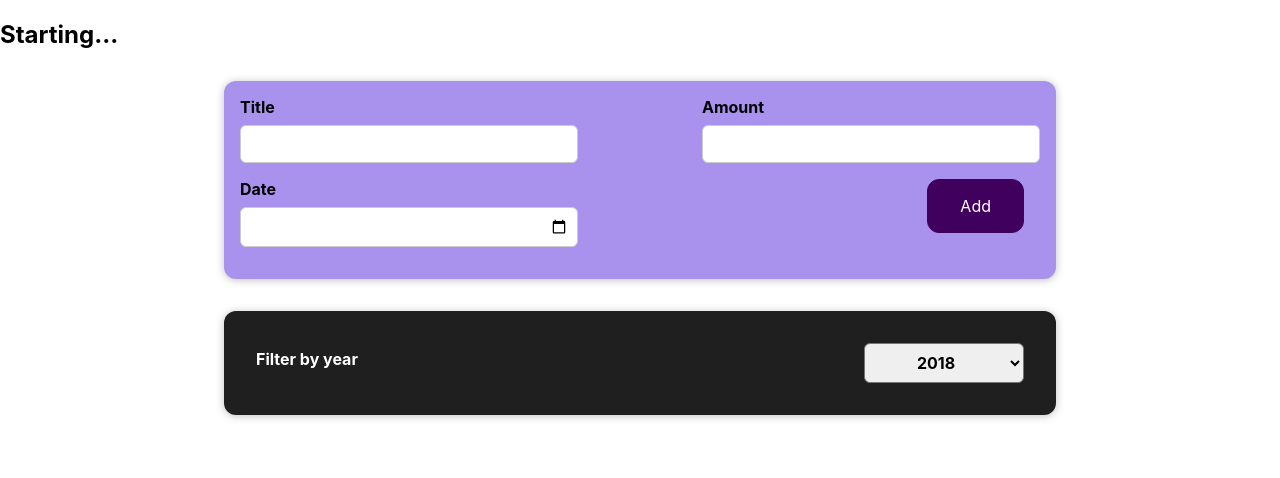
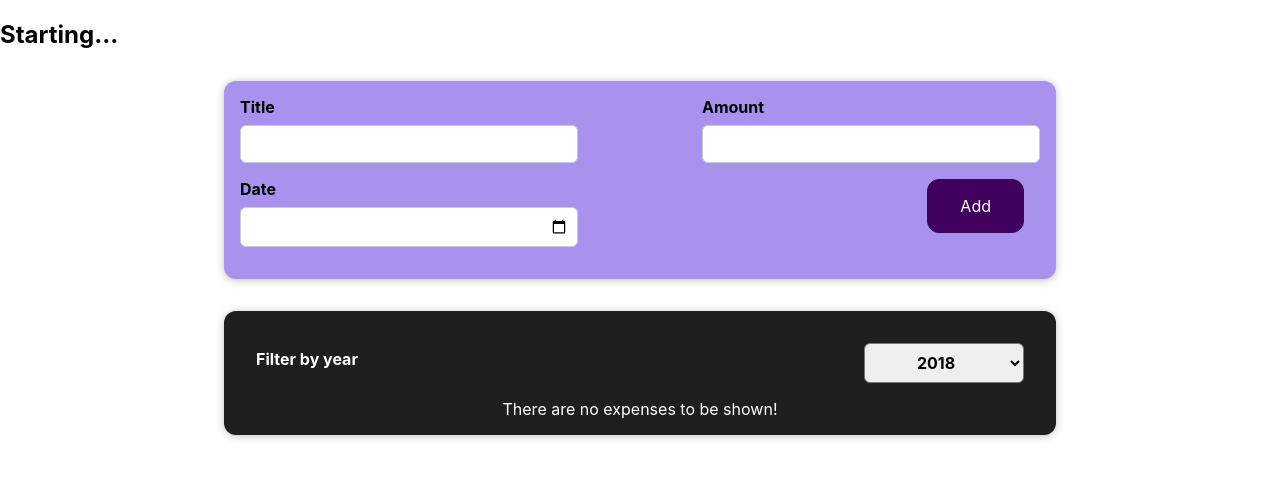
Before and after one commit to WillRock19/react-complete-guide, a React (Create React App) app: page / in a window 1280 px wide. Shown: the top 478 px of the page. Built offline with nearby package versions, Linux system fonts and the light colour scheme.

Commit message:
Adding specific component to ExpenseList; making it conditional depending on list being empty or not

```diff
--- a/src/components/ExpenseItem/ExpenseItem.jsx
+++ b/src/components/ExpenseItem/ExpenseItem.jsx
@@ -3,6 +3,7 @@ import CardContainer from "../CardContainer";
 
 const ExpenseItem = ({ date, expenseTitle, amount }) => {
   return (
+    <li>
       <CardContainer className="expense-item">
         <ExpenseDate date={date} />
         <div className="expense-item-description">
@@ -10,6 +11,7 @@ const ExpenseItem = ({ date, expenseTitle, amount }) => {
           <div className="expense-item-price">{amount}</div>
         </div>
       </CardContainer>
+    </li>
   );
 };
 
--- /dev/null
+++ b/src/components/ExpenseList/ExpenseList.css
@@ -0,0 +1,9 @@
+.expenses-list {
+  list-style: none;
+  padding: 0;
+}
+
+.expenses-list-empty {
+  color: white;
+  text-align: center;
+}
--- /dev/null
+++ b/src/components/ExpenseList/ExpenseList.jsx
@@ -0,0 +1,26 @@
+import ExpenseItem from "../ExpenseItem";
+
+const ExpenseList = ({ items }) => {
+  if (!items || items.length === 0) {
+    return (
+      <section className="expenses-list-empty">
+        There are no expenses to be shown!
+      </section>
+    );
+  }
+
+  return (
+    <ul className="expenses-list">
+      {items.map((expense) => (
+        <ExpenseItem
+          key={expense.id}
+          expenseTitle={expense.title}
+          amount={expense.amount}
+          date={expense.date}
+        />
+      ))}
+    </ul>
+  );
+};
+
+export default ExpenseList;
--- /dev/null
+++ b/src/components/ExpenseList/index.js
@@ -0,0 +1,4 @@
+import "./ExpenseList.css";
+import ExpenseList from "./ExpenseList";
+
+export default ExpenseList;
--- a/src/components/Expenses/Expenses.jsx
+++ b/src/components/Expenses/Expenses.jsx
@@ -1,8 +1,9 @@
 import { useState } from "react";
 
+import DateFilter from "../DateFilter";
+import CardContainer from "../CardContainer";
 import ExpenseItem from "../ExpenseItem";
-import CardContainer from "../CardContainer";
-import DateFilter from "../DateFilter";
+import ExpenseList from "../ExpenseList";
 
 const Expenses = ({ expenses }) => {
   const [filteredYear, setFilteredYear] = useState("");
@@ -23,14 +24,7 @@ const Expenses = ({ expenses }) => {
         selectedOption={filteredYear}
         onChangeHanlder={onYearSelectedHandler}
       />
-      {filteredList.map((expense) => (
-        <ExpenseItem
-          key={expense.id}
-          expenseTitle={expense.title}
-          amount={expense.amount}
-          date={expense.date}
-        />
-      ))}
+      <ExpenseList items={filteredList} />
     </CardContainer>
   );
 };
```
Lines whose indentation alone changed are shown as unchanged.
